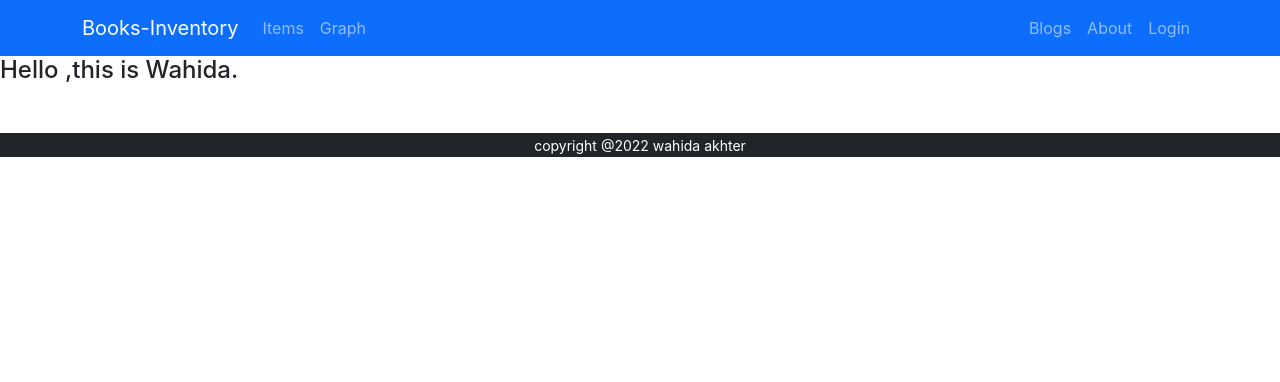
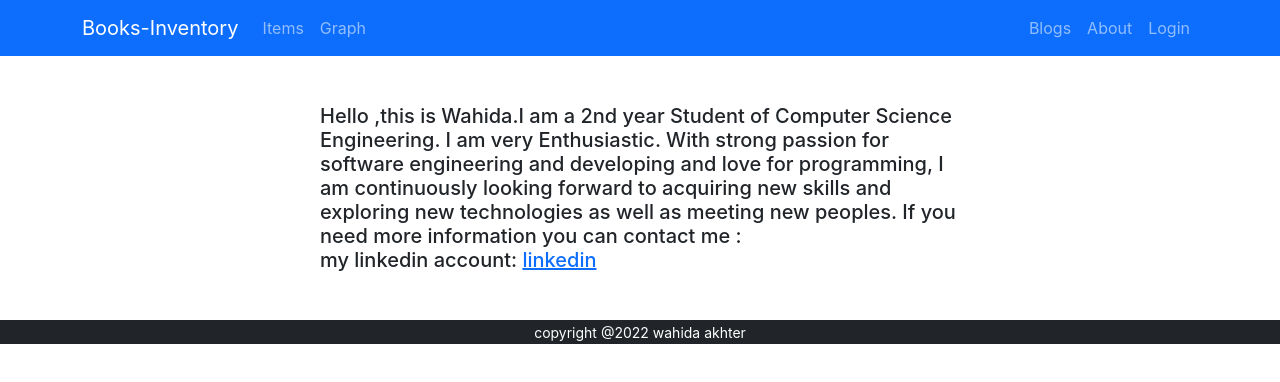
Before and after one commit to WahidaAkhter/warehouse-management-client-side, a React (Create React App) app: page /about in a window 1280 px wide. Shown: the top 382 px of the page. Built offline with nearby package versions, Linux system fonts and the light colour scheme; no server answers.

Commit message:
about part done

```diff
--- a/src/Components/About/About.js
+++ b/src/Components/About/About.js
@@ -2,8 +2,14 @@ import React from 'react';
 
 const About = () => {
     return (
-        <div>
-            <h4>Hello ,this is Wahida.</h4>
+        <div className='w-50 mx-auto mt-5'>
+            <h5>Hello ,this is Wahida.I am a 2nd year Student of Computer Science Engineering. I am very Enthusiastic. With strong passion
+                for software engineering and developing and love for programming, I am continuously looking
+                forward to acquiring new skills and exploring new technologies as well as meeting new peoples.
+                If you need more information you can contact me : <br />
+                my linkedin account: <a href="https://www.linkedin.com/in/wahida-akhter/">linkedin</a> <br />
+
+            </h5>
         </div>
     );
 };
--- a/src/Components/Home/Items/Item/Item.js
+++ b/src/Components/Home/Items/Item/Item.js
@@ -36,7 +36,7 @@ const Item = ({ item, callFromInventory, deleteOption }) => {
     return (
         <div className='item'>
             <Card >
-                {/* style={{ width: '18rem' }} */}
+                 style={{ width: '18rem' }}
                 <Card.Img variant="top" src={imageUrl} />
                 <Card.Body>
                     <Card.Title>{name}</Card.Title>
--- a/src/Components/Home/Items/Items.js
+++ b/src/Components/Home/Items/Items.js
@@ -24,7 +24,7 @@ const Items = () => {
 
     return (
         <div className='mb-5'>
-            <h2 className='text-center mt-5 mb-5' id='items'>Inventory Items:{items.length}</h2>
+            <h2 className='text-center mt-5 mb-5' id='items'>Inventory Items</h2>
 
             <div className='items-container'>
                 {
```
